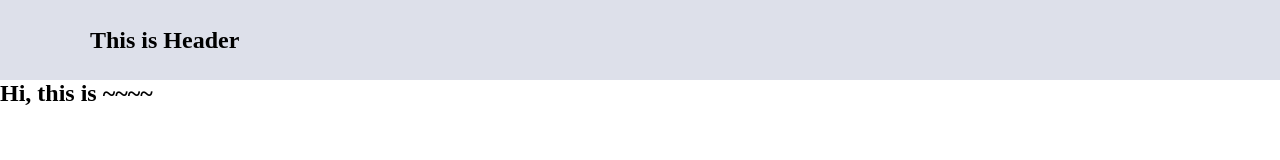
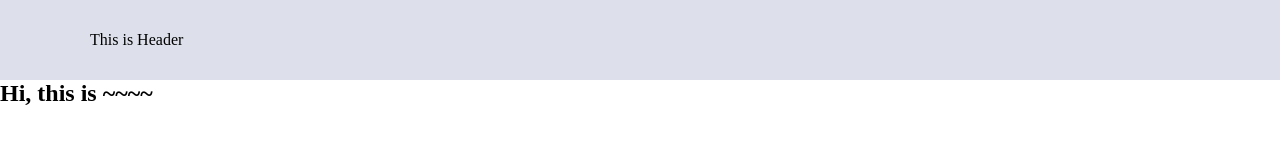
Before and after one commit to nohyoungjin/react, a Next.js app in the folder react-project/: page / in a window 1280 px wide. Shown: the top 160 px of the page. Built offline with nearby package versions, Linux system fonts and the light colour scheme.

Commit message:
링크 태그 Link

```diff
--- a/react-project/components/Layout/Header/Header.tsx
+++ b/react-project/components/Layout/Header/Header.tsx
@@ -1,10 +1,13 @@
 import styles from './Header.module.scss'
+import Link from 'next/link'
 
 const Header = () => {
     return (
         <header className={styles.header}>
             <div className={styles.contents}>
-                <h2>This is Header</h2>
+                <Link legacyBehavior href={"/"}>
+                    <a>This is Header</a>
+                </Link>
             </div>
 
         </header>
--- a/react-project/package.json
+++ b/react-project/package.json
@@ -19,6 +19,7 @@
     "next": "13.1.6",
     "react": "18.2.0",
     "react-dom": "18.2.0",
+    "react-router-dom": "^6.8.0",
     "sass": "^1.58.0",
     "typescript": "4.9.5"
   }
```
Also changed, not shown: 1 other file (tests, documents, lock files or other folders).
